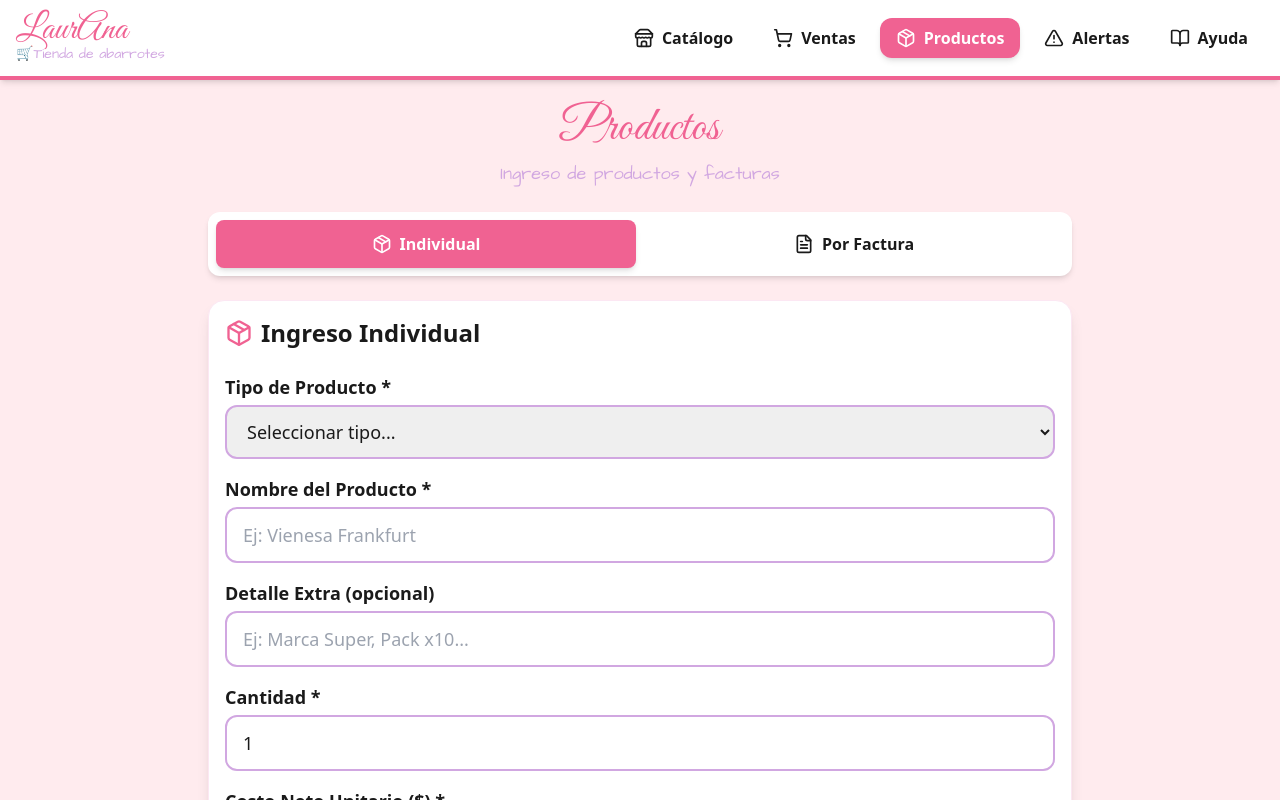
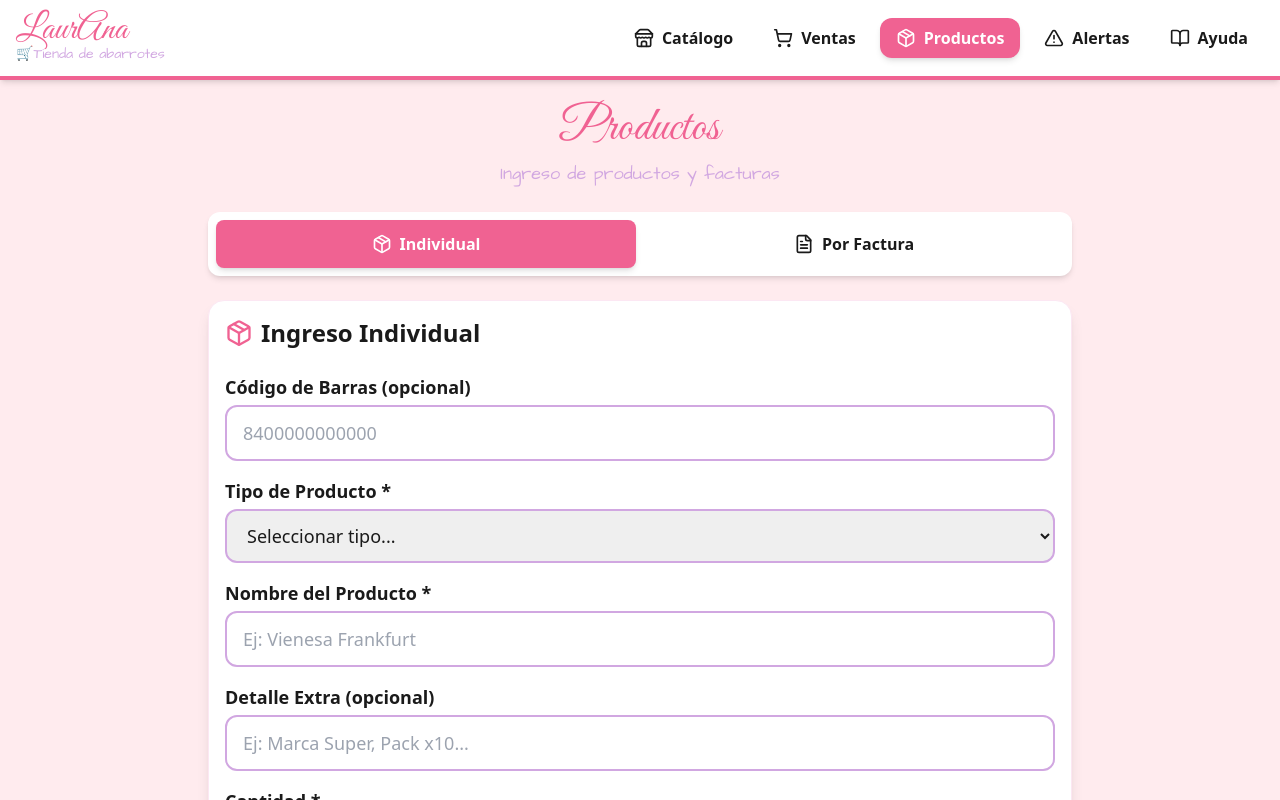
Before and after one commit to Scarpaha/LaurAna, a Next.js app: page /admin in a window 1280 px wide. Shown: the top 800 px of the page. Built offline with nearby package versions, Linux system fonts and the light colour scheme.

Commit message:
Fix: agregar campo codigoBarras en formulario individual

```diff
--- a/src/app/admin/page.tsx
+++ b/src/app/admin/page.tsx
@@ -98,6 +98,7 @@ const TIPOS_PRODUCTO = [
 
 function FormularioIndividual() {
   const [form, setForm] = useState({
+    codigoBarras: '',
     tipo: '',
     producto: '',
     detalle: '',
@@ -158,6 +159,7 @@ function FormularioIndividual() {
 
     if (result.success) {
       setForm({
+        codigoBarras: '',
         tipo: '',
         producto: '',
         detalle: '',
@@ -201,6 +203,17 @@ function FormularioIndividual() {
       )}
 
       <form onSubmit={handleSubmit} className="space-y-4">
+        <div>
+          <label className="label-field">Código de Barras (opcional)</label>
+          <input
+            type="text"
+            value={form.codigoBarras}
+            onChange={(e) => setForm((prev) => ({ ...prev, codigoBarras: e.target.value }))}
+            className="input-field"
+            placeholder="8400000000000"
+          />
+        </div>
+
         <div>
           <label className="label-field">Tipo de Producto *</label>
           <select
```
